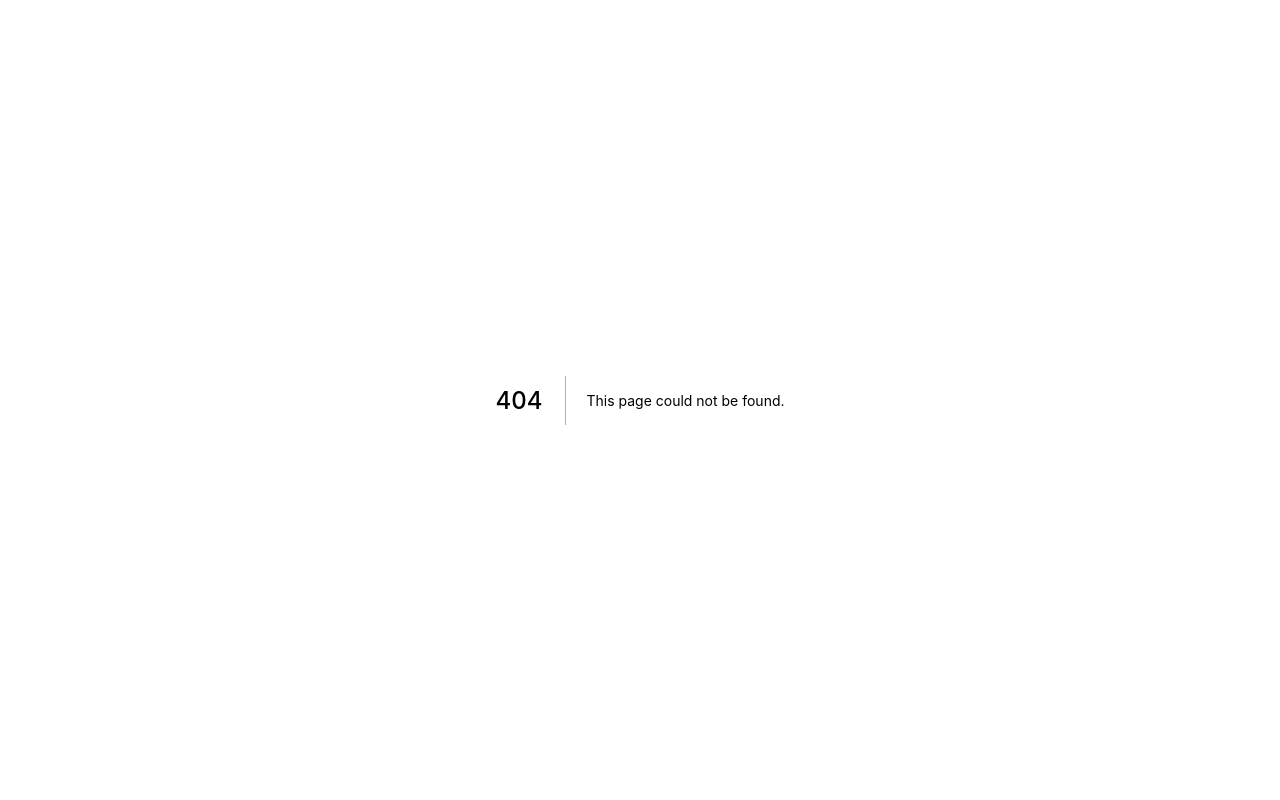
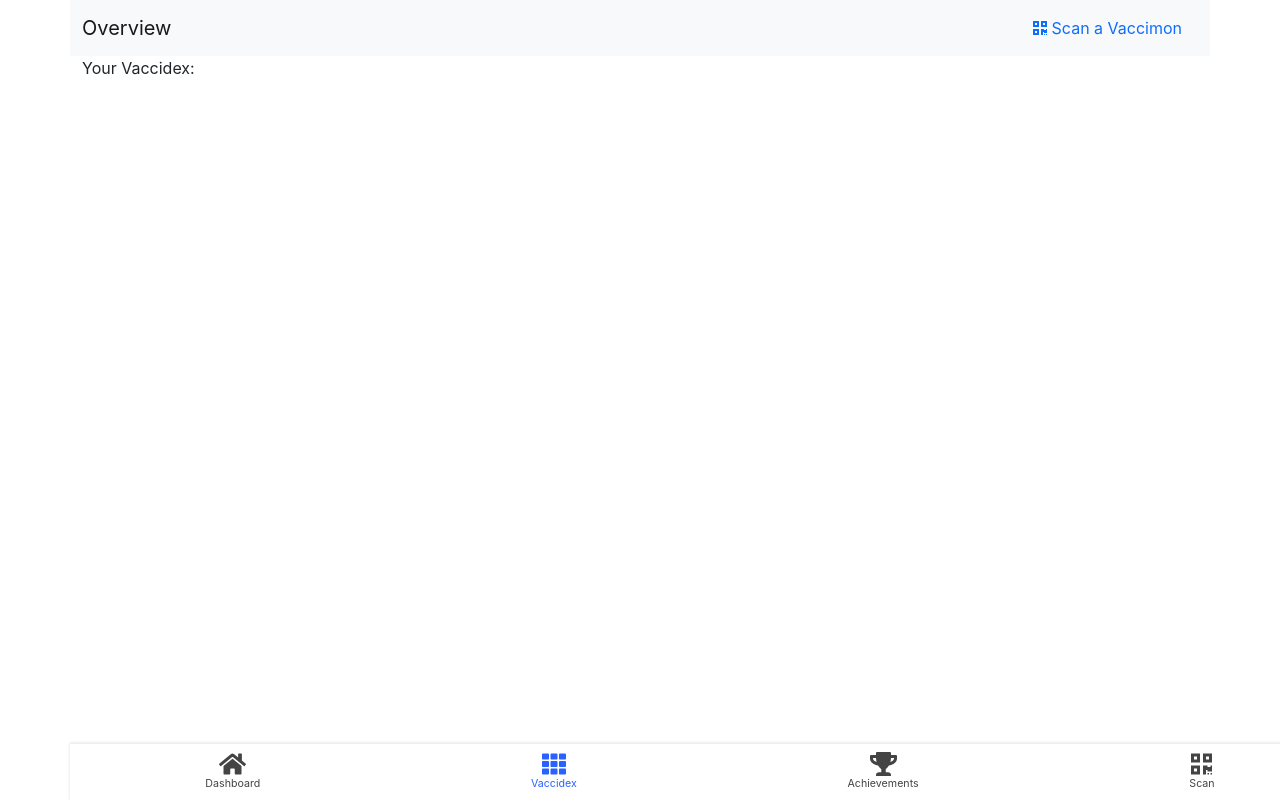
Before and after one commit to M4GNV5/Vaccimon, a Next.js app in the folder vaccimon-app/: page /vaccidex in a window 1280 px wide. Before the commit this address had no page. Built offline with nearby package versions, Linux system fonts and the light colour scheme.

Commit message:
Add tab and nav bar from neuland.app

```diff
--- /dev/null
+++ b/vaccimon-app/components/AppContainer.tsx
@@ -0,0 +1,16 @@
+import React from 'react'
+import { Container } from 'react-bootstrap'
+import styles from '../styles/AppContainer.module.css'
+
+interface AppContainerProps {
+  className?: string
+  children: any
+}
+
+export default function AppContainer ({ className, children }: AppContainerProps) {
+  return (
+    <Container className={`${className} ${styles.container}`}>
+      {children}
+    </Container>
+  )
+}
--- /dev/null
+++ b/vaccimon-app/components/AppNavbar.tsx
@@ -0,0 +1,47 @@
+import React, { createContext } from 'react'
+import Head from 'next/head'
+import { useRouter } from 'next/router'
+import { Container, Navbar } from 'react-bootstrap'
+import styles from '../styles/AppNavbar.module.css'
+
+export const ThemeContext = createContext('default')
+
+interface AppNavbarProps {
+  title: string
+  children?: any
+}
+
+export default function AppNavbar ({ title, children }: AppNavbarProps) {
+  const router = useRouter()
+
+  return (
+    <>
+      <Head>
+        <title>{title}</title>
+
+        <meta charSet="utf-8" />
+        <meta httpEquiv="X-UA-Compatible" content="IE=edge" />
+        <meta name="viewport" content="width=device-width,initial-scale=1,minimum-scale=1,maximum-scale=1,user-scalable=no,viewport-fit=cover" />
+
+        <meta name="apple-mobile-web-app-capable" content="yes" />
+        <meta name="apple-mobile-web-app-status-bar-style" content="default" />
+
+        <link rel="manifest" href="/manifest.json" />
+        <link rel="apple-touch-icon" href="/favicon512.png"></link>
+        <link href="/favicon32.png" rel="icon" type="image/png" sizes="32x32" />
+        <link href="/favicon64.png" rel="icon" type="image/png" sizes="64x64" />
+        <link href="/favicon512.png" rel="icon" type="image/png" sizes="512x512" />
+      </Head>
+
+      <Navbar bg="light">
+        <Container>
+          <Navbar.Brand>
+            {title}
+          </Navbar.Brand>
+
+          {children}
+        </Container>
+      </Navbar>
+    </>
+  )
+}
--- /dev/null
+++ b/vaccimon-app/components/AppTabbar.tsx
@@ -0,0 +1,50 @@
+import React from 'react'
+import { useRouter } from 'next/router'
+import { Nav, Navbar } from 'react-bootstrap'
+import {
+  faHome,
+  faTh,
+  faTrophy,
+  faQrcode
+} from '@fortawesome/free-solid-svg-icons'
+import { FontAwesomeIcon } from '@fortawesome/react-fontawesome'
+import styles from '../styles/AppTabbar.module.css'
+
+export default function AppTabbar () {
+  const router = useRouter()
+
+  return (
+    <>
+      <div className={styles.spacer} />
+
+      <Navbar className={`${styles.navbar}`}>
+        <Nav className={`${styles.nav} justify-content-around`}>
+          <Nav.Item>
+            <Nav.Link onClick={() => router.replace('/')} className={`${styles.tab} ${router.pathname === '/' && styles.tabActive}`}>
+              <FontAwesomeIcon icon={faHome} className={styles.icon} />
+              Dashboard
+            </Nav.Link>
+          </Nav.Item>
+          <Nav.Item>
+            <Nav.Link onClick={() => router.replace('/vaccidex')} className={`${styles.tab} ${router.pathname === '/vaccidex' && styles.tabActive}`}>
+              <FontAwesomeIcon icon={faTh} className={styles.icon} />
+              Vaccidex
+            </Nav.Link>
+          </Nav.Item>
+          <Nav.Item>
+            <Nav.Link onClick={() => router.replace('/achievements')} className={`${styles.tab} ${router.pathname === '/achievements' && styles.tabActive}`}>
+              <FontAwesomeIcon icon={faTrophy} className={styles.icon} />
+              Achievements
+            </Nav.Link>
+          </Nav.Item>
+          <Nav.Item>
+            <Nav.Link onClick={() => router.replace('/scan')} className={`${styles.tab} ${router.pathname === '/scan' && styles.tabActive}`}>
+              <FontAwesomeIcon icon={faQrcode} className={styles.icon} />
+              Scan
+            </Nav.Link>
+          </Nav.Item>
+        </Nav>
+      </Navbar>
+    </>
+  )
+}
--- /dev/null
+++ b/vaccimon-app/pages/vaccidex.tsx
@@ -0,0 +1,68 @@
+import { useEffect, useState } from 'react'
+import Image from 'next/image'
+import Link from 'next/link'
+import { Badge, Container, Nav, Navbar } from 'react-bootstrap'
+import { FontAwesomeIcon } from '@fortawesome/react-fontawesome'
+import { faQrcode } from '@fortawesome/free-solid-svg-icons'
+import AppContainer from '../components/AppContainer'
+import AppNavbar from '../components/AppNavbar'
+import AppTabbar from '../components/AppTabbar'
+import VaccimonRepo from '../lib/repository'
+import { Vaccimon } from '../lib/vaccimon'
+import styles from '../styles/vaccidex.module.css'
+
+export default function Vaccidex() {
+  const [vaccimon, setVaccimon] = useState<Vaccimon[]>()
+
+  useEffect(() => {
+    async function load () {
+      const repo = new VaccimonRepo()
+      try {
+        await repo.open()
+        const certs = await repo.getAllCerts()
+        const vaccimon = await Promise.all(certs.map(x => Vaccimon.parse(x.data)))
+
+        vaccimon.sort((a, b) => a.fullName.localeCompare(b.fullName))
+        setVaccimon(vaccimon)
+      } finally {
+        await repo.close()
+      }
+    }
+    load()
+  }, [])
+
+  return (
+    <AppContainer>
+      <AppNavbar title="Overview">
+        <Nav.Link href="/scan">
+          <FontAwesomeIcon icon={faQrcode} />
+          {' '}
+          Scan a Vaccimon
+        </Nav.Link>
+      </AppNavbar>
+      <Container>
+        Your Vaccidex:
+        <Container className={styles.previews}>
+          {vaccimon && vaccimon.map(v =>
+            <Link key={v.id} href={`/card/${Buffer.from(v.id, 'binary').toString('base64')}`} passHref>
+              <a className={styles.preview}>
+                <Image src={v.avatarUrl} width={128} height={128} alt="" />
+                <div className={styles.name}>
+                  {v.fullName}
+                </div>
+                <div className={styles.type}>
+                  {v.vaccine}
+                  {' '}
+                  <Badge bg="primary">
+                    {v.isFullyVaccinated ? '2' : '1'}
+                  </Badge>
+                </div>
+              </a>
+            </Link>
+          )}
+        </Container>
+      </Container>
+      <AppTabbar />
+    </AppContainer>
+  )
+}
--- /dev/null
+++ b/vaccimon-app/styles/AppContainer.module.css
@@ -0,0 +1,9 @@
+.container {
+  padding: 0;
+  width: 100vw;
+  height: 100vh;
+  display: flex;
+  flex-direction: column;
+  padding-top: env(safe-area-inset-top, 0px);
+  padding-bottom: env(safe-area-inset-bottom, 0px);
+}
--- /dev/null
+++ b/vaccimon-app/styles/AppTabbar.module.css
@@ -0,0 +1,32 @@
+.navbar {
+  position: fixed;
+  width: 100%;
+  /* prevent iOS home bar from overlapping tab bar */
+  bottom: env(safe-area-inset-bottom, 0px);
+  background: var(--tabbar-background, white);
+  border-top: 1px solid var(--tabbar-border, #eeeeee);
+  box-shadow: 0px 0px 3px var(--tabbar-shadow, #00000020);
+}
+
+.nav {
+  width: 100%;
+  display: flex;
+}
+
+.tab {
+  flex: 1;
+  display: flex;
+  flex-direction: column;
+  align-items: center;
+  padding: 0;
+  font-size: 8pt;
+  color: var(--tabbar-tab, #444444) !important;
+}
+
+.tabActive {
+  color: var(--tabbar-tab-active, #2962ff) !important;
+}
+
+.icon {
+  font-size: 18pt;
+}
```
Also changed, not shown: vaccimon-app/pages/card/[card].tsx (+8 -23 lines), vaccimon-app/pages/index.tsx (+15 -63 lines), vaccimon-app/styles/AppNavbar.module.css (added), vaccimon-app/styles/vaccidex.module.css (renamed from vaccimon-app/styles/index.module.css).
